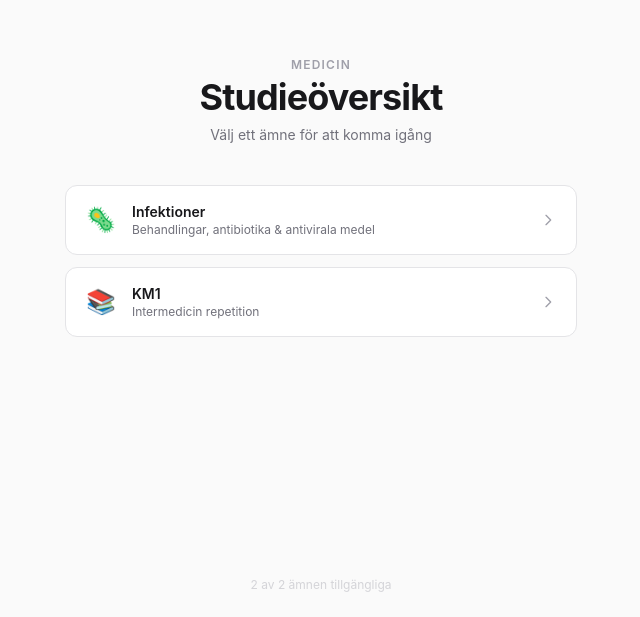
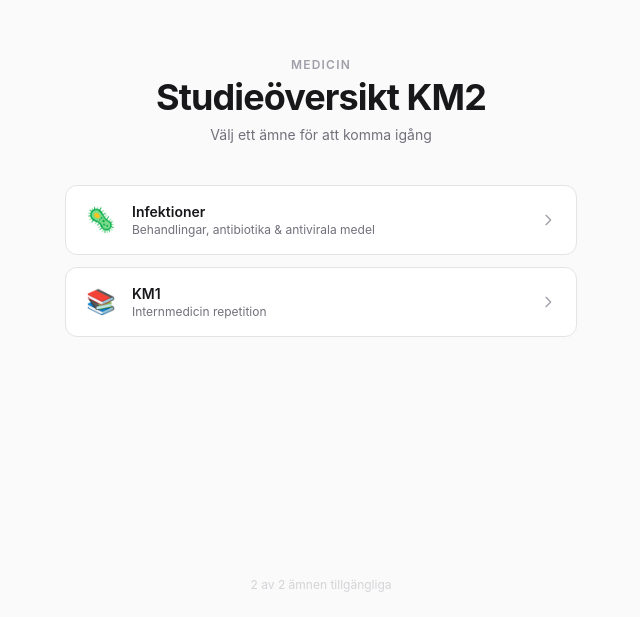
Before and after one commit to lukasschulte03/KM2, a React (Vite) app: page / in a window 1280 px wide. Shown: the part 183-800 px from the top of the page, without its empty margins (319-959 px from the left). Built offline with nearby package versions, Linux system fonts and the light colour scheme.

Commit message:
Fixade stavfel

```diff
--- a/src/App.jsx
+++ b/src/App.jsx
@@ -12,7 +12,7 @@ const AMNEN = [
 	{
 		id: "km1",
 		titel: "KM1",
-		beskrivning: "Intermedicin repetition",
+		beskrivning: "Internmedicin repetition",
 		path: "/km1",
 		emoji: "📚",
 		aktiv: true,
@@ -26,15 +26,9 @@ export default function App() {
 		<div className="min-h-screen bg-zinc-50 flex flex-col">
 			<div className="flex-1 flex flex-col items-center justify-center px-6 py-16">
 				<div className="w-full max-w-lg">
-          <p className="text-xs font-semibold tracking-widest uppercase text-zinc-400 mb-1 text-center">
-            Medicin
-          </p>
-          <h1 className="text-4xl font-bold text-zinc-900 tracking-tight mb-2 text-center">
-            Studieöversikt
-          </h1>
-          <p className="text-sm text-zinc-500 text-center mb-10">
-            Välj ett ämne för att komma igång
-          </p>
+					<p className="text-xs font-semibold tracking-widest uppercase text-zinc-400 mb-1 text-center">Medicin</p>
+					<h1 className="text-4xl font-bold text-zinc-900 tracking-tight mb-2 text-center">Studieöversikt KM2</h1>
+					<p className="text-sm text-zinc-500 text-center mb-10">Välj ett ämne för att komma igång</p>
 
 					<div className="space-y-3">
 						{AMNEN.map((amne) => (
@@ -46,15 +40,19 @@ export default function App() {
 									amne.aktiv
 										? "bg-white border-zinc-200 hover:border-zinc-400 hover:shadow-sm cursor-pointer"
 										: "bg-zinc-100 border-zinc-200 opacity-50 cursor-not-allowed"
-                }`}
-              >
+								}`}>
 								<span className="text-2xl">{amne.emoji}</span>
 								<div className="flex-1 min-w-0">
 									<p className="font-semibold text-zinc-900 text-sm">{amne.titel}</p>
 									<p className="text-xs text-zinc-500 truncate">{amne.beskrivning}</p>
 								</div>
 								{amne.aktiv ? (
-                  <svg className="w-4 h-4 text-zinc-400 flex-shrink-0" fill="none" viewBox="0 0 24 24" stroke="currentColor" strokeWidth={2}>
+									<svg
+										className="w-4 h-4 text-zinc-400 flex-shrink-0"
+										fill="none"
+										viewBox="0 0 24 24"
+										stroke="currentColor"
+										strokeWidth={2}>
 										<path strokeLinecap="round" strokeLinejoin="round" d="M9 5l7 7-7 7" />
 									</svg>
 								) : (
```
Lines whose indentation alone changed are shown as unchanged.
